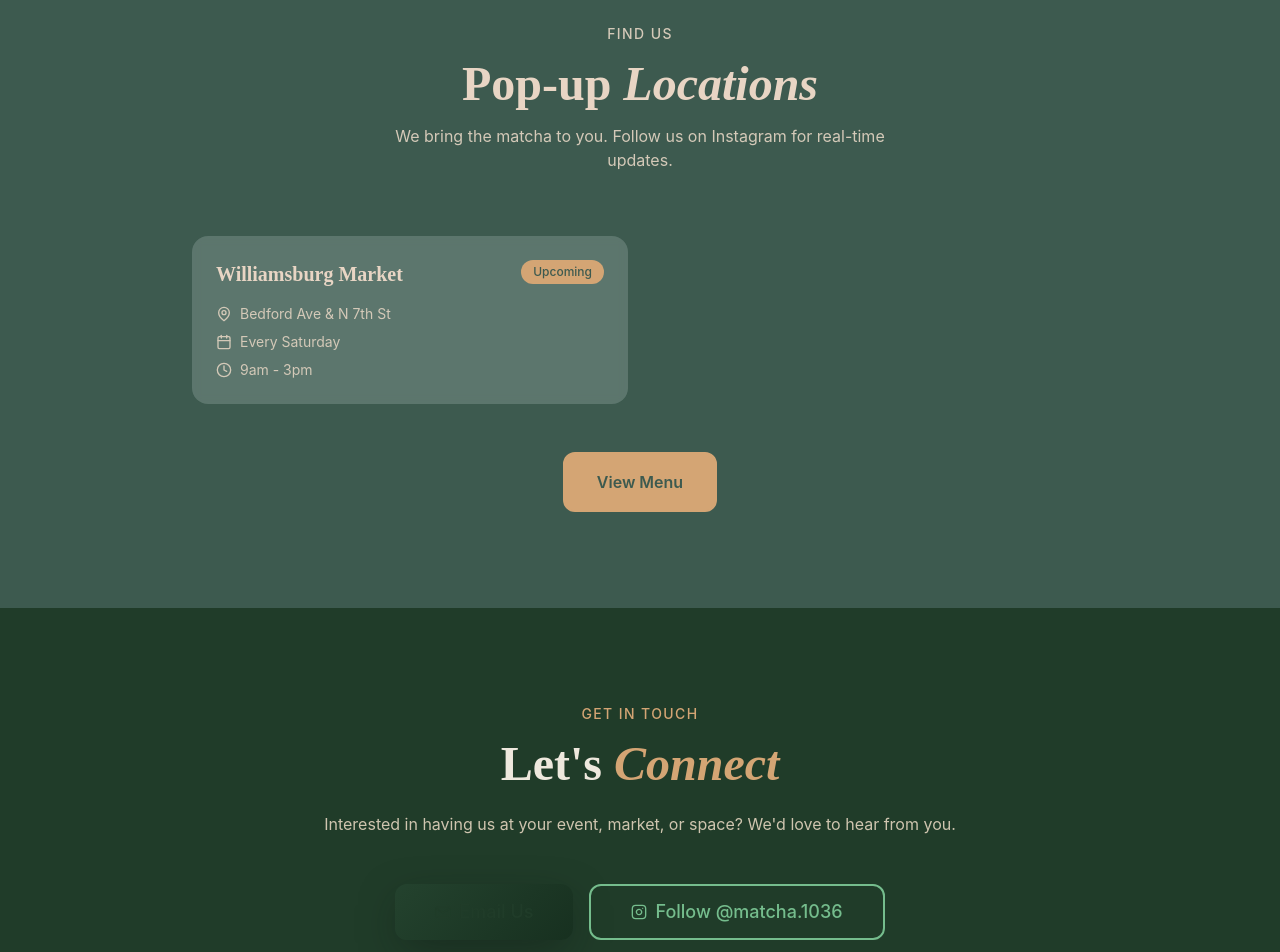
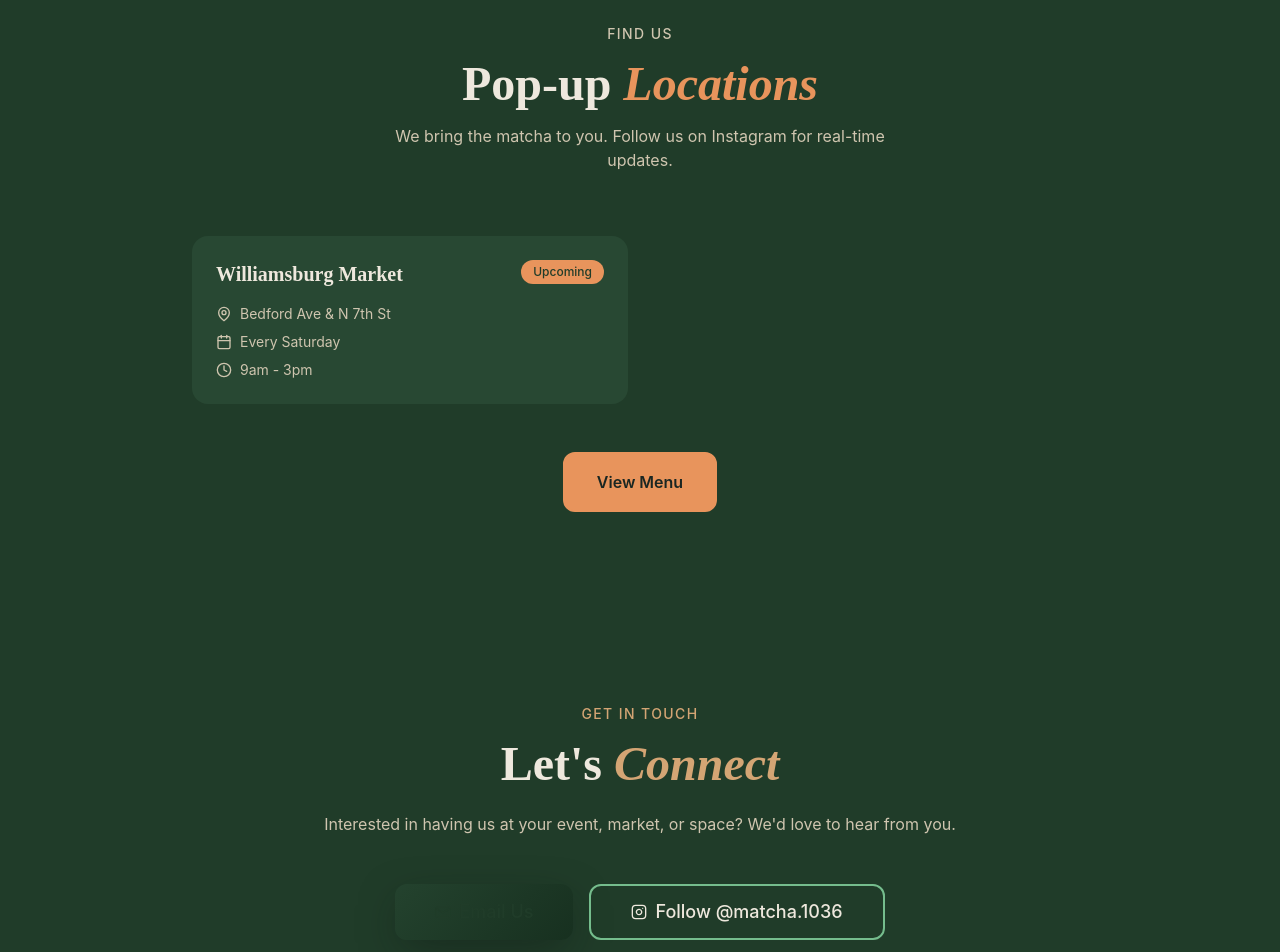
Before and after one commit to bradlyhayes12/matcha_1036, a React (Vite) app: page / in a window 1280 px wide. Shown: the part 1600-2552 px from the top of the page. Built offline with nearby package versions, Linux system fonts and the light colour scheme.

Commit message:
Updated Locations.tsx

```diff
--- a/src/components/Locations.tsx
+++ b/src/components/Locations.tsx
@@ -13,16 +13,16 @@ const locations = [
 
 const Locations = () => {
   return (
-    <section id="locations" className="py-24 text-foreground" style={{ backgroundColor: '#3d5a4f' }}>
+    <section id="locations" className="py-24 text-foreground">
       <div className="container mx-auto px-6">
         <div className="text-center mb-16">
-          <span className="text-sm font-medium tracking-widest uppercase text-[#D4C9B8] mb-4 block">
+          <span className="text-sm font-medium tracking-widest uppercase text-muted-foreground mb-4 block">
             Find Us
           </span>
-          <h2 className="font-display text-4xl md:text-5xl font-semibold text-[#E8D5C4]">
-            Pop-up <span className="italic">Locations</span>
+          <h2 className="font-display text-4xl md:text-5xl font-semibold text-foreground">
+            Pop-up <span className="italic" style={{ color: '#e8945c' }}>Locations</span>
           </h2>
-          <p className="mt-4 text-[#D4C9B8] max-w-lg mx-auto">
+          <p className="mt-4 text-muted-foreground max-w-lg mx-auto">
             We bring the matcha to you. Follow us on Instagram for real-time updates.
           </p>
         </div>
@@ -33,20 +33,20 @@ const Locations = () => {
               key={index}
               className={`rounded-2xl p-6 transition-all duration-300 ${
                 location.upcoming
-                  ? "bg-[rgba(140,160,155,0.4)] backdrop-blur-sm hover:bg-[rgba(140,160,155,0.5)]"
-                  : "bg-[rgba(140,160,155,0.2)] opacity-70"
+                  ? "bg-card hover:shadow-elevated"
+                  : "bg-card opacity-70"
               }`}
             >
               <div className="flex items-start justify-between mb-4">
-                <h3 className="font-display text-xl font-semibold text-[#E8D5C4]">{location.name}</h3>
+                <h3 className="font-display text-xl font-semibold text-foreground">{location.name}</h3>
                 {location.upcoming && (
-                  <span className="text-xs font-medium text-[#3d5a4f] px-3 py-1 rounded-full" style={{ backgroundColor: '#D4A574' }}>
+                  <span className="text-xs font-medium text-background px-3 py-1 rounded-full" style={{ backgroundColor: '#e8945c' }}>
                     Upcoming
                   </span>
                 )}
               </div>
 
-              <div className="space-y-2 text-sm text-[#D4C9B8]">
+              <div className="space-y-2 text-sm text-muted-foreground">
                 <div className="flex items-center gap-2">
                   <MapPin size={16} />
                   <span>{location.address}</span>
@@ -69,17 +69,17 @@ const Locations = () => {
             size="lg"
             className="px-8 py-4 rounded-lg font-semibold transition-colors"
             style={{
-              backgroundColor: '#D4A574',
-              color: '#3d5a4f',
-              border: '2px solid #D4A574'
+              backgroundColor: '#e8945c',
+              color: '#1a2622',
+              border: '2px solid #e8945c'
             }}
             onMouseEnter={(e) => {
-              e.currentTarget.style.backgroundColor = 'rgba(212, 165, 116, 0.15)';
-              e.currentTarget.style.color = '#D4A574';
+              e.currentTarget.style.backgroundColor = 'rgba(232, 148, 92, 0.15)';
+              e.currentTarget.style.color = '#e8945c';
             }}
             onMouseLeave={(e) => {
-              e.currentTarget.style.backgroundColor = '#D4A574';
-              e.currentTarget.style.color = '#3d5a4f';
+              e.currentTarget.style.backgroundColor = '#e8945c';
+              e.currentTarget.style.color = '#1a2622';
             }}
             onClick={() => {
               document.getElementById("menu")?.scrollIntoView({behavior: "smooth",})
--- a/src/components/ui/button.tsx
+++ b/src/components/ui/button.tsx
@@ -9,14 +9,14 @@ const buttonVariants = cva(
   {
     variants: {
       variant: {
-        default: "bg-primary text-primary-foreground hover:bg-primary/90",
+        default: "bg-primary text-background hover:bg-primary/90",
         destructive: "bg-destructive text-destructive-foreground hover:bg-destructive/90",
         outline: "border border-input bg-background hover:bg-accent hover:text-accent-foreground",
         secondary: "bg-secondary text-secondary-foreground hover:bg-secondary/80",
         ghost: "hover:bg-accent hover:text-accent-foreground",
         link: "text-primary underline-offset-4 hover:underline",
-        hero: "gradient-matcha text-primary-foreground shadow-elevated hover:shadow-soft hover:scale-[1.02] active:scale-[0.98]",
-        heroOutline: "border-2 border-primary text-primary bg-transparent hover:bg-primary hover:text-primary-foreground",
+        hero: "gradient-matcha text-background shadow-elevated hover:shadow-soft hover:scale-[1.02] active:scale-[0.98]",
+        heroOutline: "border-2 border-primary text-foreground bg-transparent hover:bg-primary hover:text-background",
         accent: "bg-accent text-accent-foreground hover:bg-accent/90",
       },
       size: {
```
